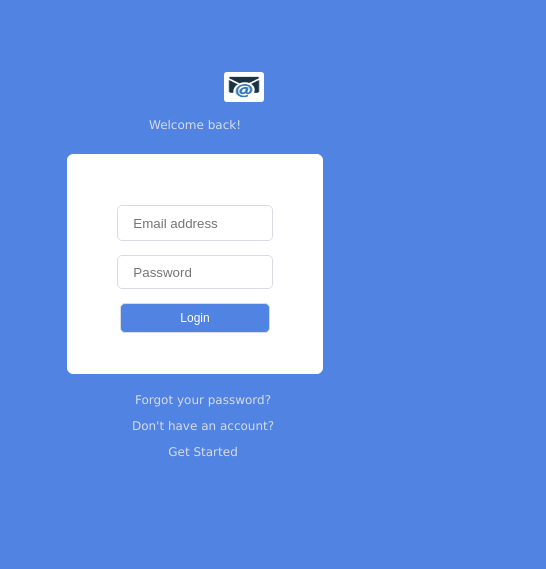
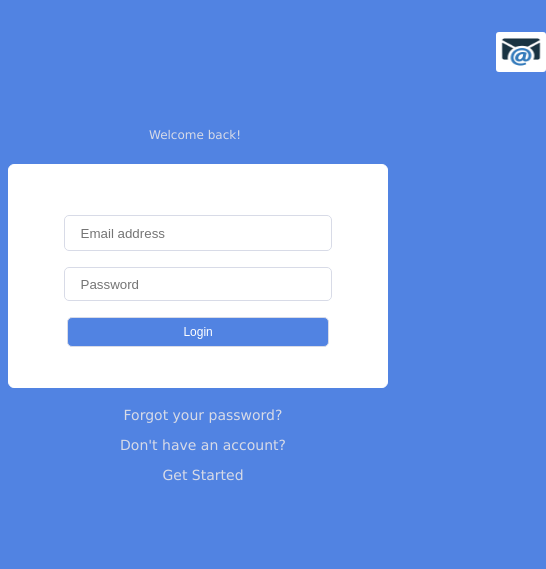
Before and after one commit to bashiir307/My-first-project, a plain HTML site: page index.html in a window 390 px wide. Shown: the whole page, 546 px wide, since content can reach past the window. Drawn offline with Linux system fonts and the light colour scheme.

Commit message:
Update style.css

```diff
--- a/style.css
+++ b/style.css
@@ -118,3 +118,46 @@ img{
 		display: grid;
 	}
 }
+@media (max-width: 1024px) {
+	.main-form {
+		width: 100%;
+		position: relative; bottom: 4rem;
+		font-size: 14px;
+	}
+	#user{
+		width: 70%;
+		height:30px
+	}
+	#pword{
+		width: 70%;
+		height: 30px;
+	}
+	.log{
+		width: 70%;
+		height: 30px;
+	}
+	img{
+		height: 40px;
+    	width: 50px;
+    	position: ;
+		top: 1.5rem;
+		left: 30.5rem;
+		border-radius: 3px;
+	}
+	.head p{
+		position: relative; top: 4rem;
+		font-size: 12px;
+	}
+	.bottom a {
+		padding-left: 1rem;
+		position: relative; bottom: 4rem;
+	}
+	.bottom p{
+		padding-left: 1rem;
+		position: relative; bottom: 4rem;
+	}
+	.bottom{
+		display: grid;
+		font-size: 14px
+	}
+}
```
